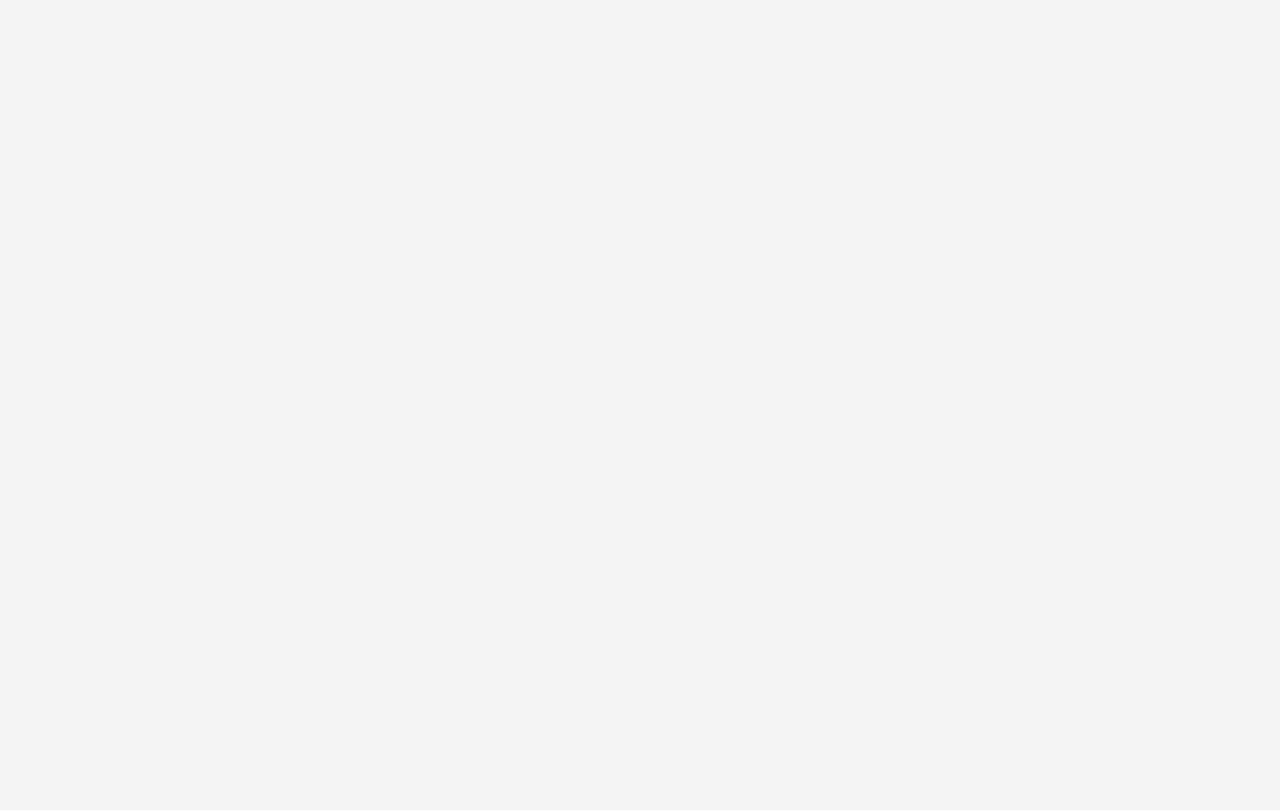
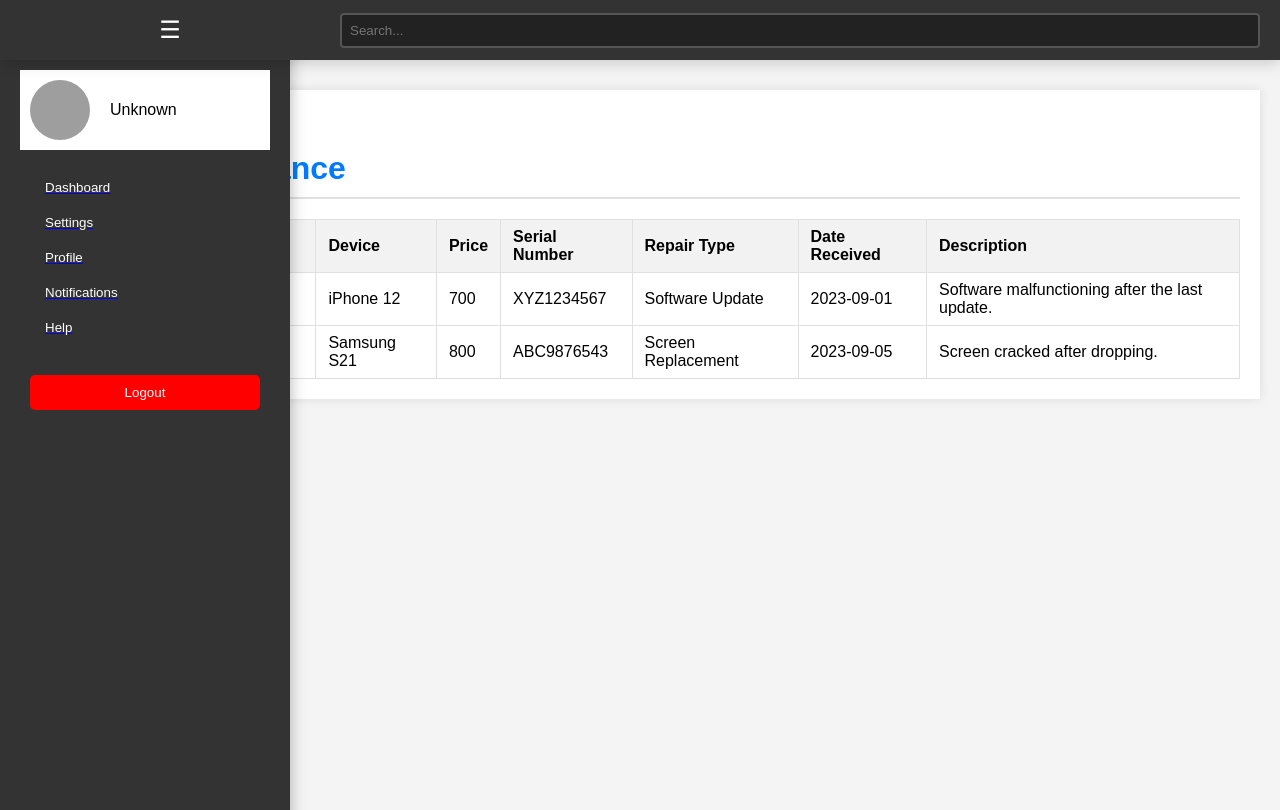
Before and after one commit to ALATTIELI/hradmin, a React (Vite) app: page /Device-Maintenance in a window 1280 px wide. Before the commit this address had no page. Built offline with nearby package versions, Linux system fonts and the light colour scheme; grey boxes are pictures that could not be loaded.

Commit message:
device maintenance done

```diff
--- /dev/null
+++ b/src/DeviceMaintenance.css
@@ -0,0 +1,72 @@
+/* Global Styles */
+body {
+    font-family: 'Arial', sans-serif;
+    margin: 0;
+    padding: 0;
+    background-color: #f4f4f4;
+}
+
+/* Device Maintenance Container Styles */
+.Device-Maintenance-container {
+    max-width: 1200px;
+    margin: 50px auto;
+    padding: 20px;
+    background-color: #fff;
+    box-shadow: 0 0 10px rgba(0, 0, 0, 0.1);
+    overflow-x: auto; /* Allows table to scroll horizontally on smaller screens */
+}
+
+h2 {
+    font-size: 2rem;
+    margin-bottom: 20px;
+    border-bottom: 2px solid #e0e0e0;
+    padding-bottom: 10px;
+}
+
+table {
+    width: 100%;
+    border-collapse: collapse;
+    text-align: left;
+}
+
+table th, table td {
+    padding: 8px 12px;
+    border: 1px solid #e0e0e0;
+}
+
+table th {
+    background-color: #f2f2f2;
+}
+
+table tr:hover {
+    background-color: #f5f5f5;
+}
+
+/* Responsive Styles */
+@media screen and (max-width: 992px) {
+    h2 {
+        font-size: 1.75rem;
+    }
+
+    table th, table td {
+        padding: 6px 8px;
+        font-size: 0.9rem;
+    }
+}
+
+@media screen and (max-width: 768px) {
+    h2 {
+        font-size: 1.5rem;
+    }
+}
+
+@media screen and (max-width: 576px) {
+    h2 {
+        font-size: 1.25rem;
+    }
+
+    table th, table td {
+        padding: 4px 6px;
+        font-size: 0.8rem;
+    }
+}
--- /dev/null
+++ b/src/DeviceMaintenance.tsx
@@ -0,0 +1,134 @@
+import React, { useState } from "react";
+import './DeviceMaintenance.css'
+import { useSelector } from "react-redux";
+import employeesData from "./EmployeesData";
+import Sidebar from "./Sidebar";
+import TopBar from "./Topbar";
+import { RootState } from "./store";
+
+
+type Employee = {
+    id: number;
+    firstName: string;
+    lastName: string;
+    username: string;
+    password: string;
+    position: string;
+    department: string;
+    dateJoined: string;
+    photoUrl?: string;
+  };
+
+type DeviceMaintenanceData = {
+  customerName: string;
+  phoneNumber: string;
+  device: string;
+  price: string;
+  serialNumber: string;
+  repairType: string;
+  dateReceived: string;
+  description: string;
+};
+
+const DeviceMaintenance: React.FC = () => {
+  // Mock data
+  const mockRequests: DeviceMaintenanceData[] = [
+    {
+      customerName: "John Doe",
+      phoneNumber: "1234567890",
+      device: "iPhone 12",
+      price: "700",
+      serialNumber: "XYZ1234567",
+      repairType: "Software Update",
+      dateReceived: "2023-09-01",
+      description: "Software malfunctioning after the last update.",
+    },
+    {
+      customerName: "Jane Smith",
+      phoneNumber: "9876543210",
+      device: "Samsung S21",
+      price: "800",
+      serialNumber: "ABC9876543",
+      repairType: "Screen Replacement",
+      dateReceived: "2023-09-05",
+      description: "Screen cracked after dropping.",
+    },
+  ];
+
+  const [requests] = useState<DeviceMaintenanceData[]>(mockRequests);
+
+  const [isSidebarOpen, setIsSidebarOpen] = useState(true);
+
+  // Fetch the logged-in user's username from Redux store
+  const loggedInUser = useSelector((state: RootState) => state.auth.user);
+  const loggedInUsername = loggedInUser ? loggedInUser.username : null;
+
+  // Find the user in employeesData using the fetched username
+  const user: Employee | undefined = loggedInUsername ? employeesData.employees.find(emp => emp.username === loggedInUsername) : undefined;
+
+  // Default values
+  let currentUser = {
+    name: 'Unknown',
+    photo: '/path/to/default/photo.jpg',
+    position: 'Guest'  // Default value for position
+  };
+
+  // If user exists, override the default values
+  if (user) {
+    currentUser.name = `${user.firstName} ${user.lastName}`;
+    currentUser.position = user.position;  // Include this line
+    if (user.photoUrl) {
+      currentUser.photo = user.photoUrl;
+    }
+  }
+//   else {
+//     //change url to /
+//     window.location.href='/login';
+//   }
+
+  const toggleSidebar = () => {
+    setIsSidebarOpen(!isSidebarOpen);
+  };
+
+  return (
+    <div className="Device-Maintenance-container">
+        <TopBar toggleSidebar={toggleSidebar} />
+        <Sidebar
+          currentUser={currentUser}
+          toggleSidebar={toggleSidebar}
+          className={isSidebarOpen ? 'open' : ''}
+        />
+      <h2>Device Maintenance</h2>
+      <table>
+        <thead>
+          <tr>
+            <th>Customer Name</th>
+            <th>Phone Number</th>
+            <th>Device</th>
+            <th>Price</th>
+            <th>Serial Number</th>
+            <th>Repair Type</th>
+            <th>Date Received</th>
+            <th>Description</th>
+          </tr>
+        </thead>
+        <tbody>
+          {requests.map((request, index) => (
+            <tr key={index}>
+              <td>{request.customerName}</td>
+              <td>{request.phoneNumber}</td>
+              <td>{request.device}</td>
+              <td>{request.price}</td>
+              <td>{request.serialNumber}</td>
+              <td>{request.repairType}</td>
+              <td>{request.dateReceived}</td>
+              <td>{request.description}</td>
+            </tr>
+          ))}
+        </tbody>
+      </table>
+    </div>
+  );
+};
+
+export default DeviceMaintenance;
--- a/src/buttonConfig.tsx
+++ b/src/buttonConfig.tsx
@@ -8,7 +8,7 @@ export const commonButtons = ["Profile", "Notifications", "Help"];
 export const positionButtons: ButtonConfiguration[] = [
     {
       position: "Software Engineer",
-      buttons: ["Reports", "Stock Order", "Warranty Items", "Borrow Items"]
+      buttons: ["Reports", "Stock Order", "Warranty Items", "Borrow Items", "Device Maintenance"]
     },
     {
       position: "Product Manager",
--- a/src/routes.tsx
+++ b/src/routes.tsx
@@ -11,6 +11,7 @@ import Stockorder from './Stockorder';
 import OrderDetails from './OrderDetails';
 import WarrantyView from './WarrantyItems';
 import BorrowRequest from './BorrowItems';
+import DeviceMaintenance from './DeviceMaintenance';
 
 const ProtectedRoute: React.FC = () => {
   const isAuthenticated = useSelector((state: RootState) => state.auth.isAuthenticated);
@@ -29,6 +30,7 @@ const AppRoutes: React.FC = () => {
         <Route path="/stock-order/:orderId" element={<OrderDetails />} />
         <Route path="/Warranty-Items" element={<WarrantyView />} />
         <Route path="/Borrow-Items" element={<BorrowRequest />} />
+        <Route path="/Device-Maintenance" element={<DeviceMaintenance />} />
 
 
       {/* ... other routes if needed ... */}
```
